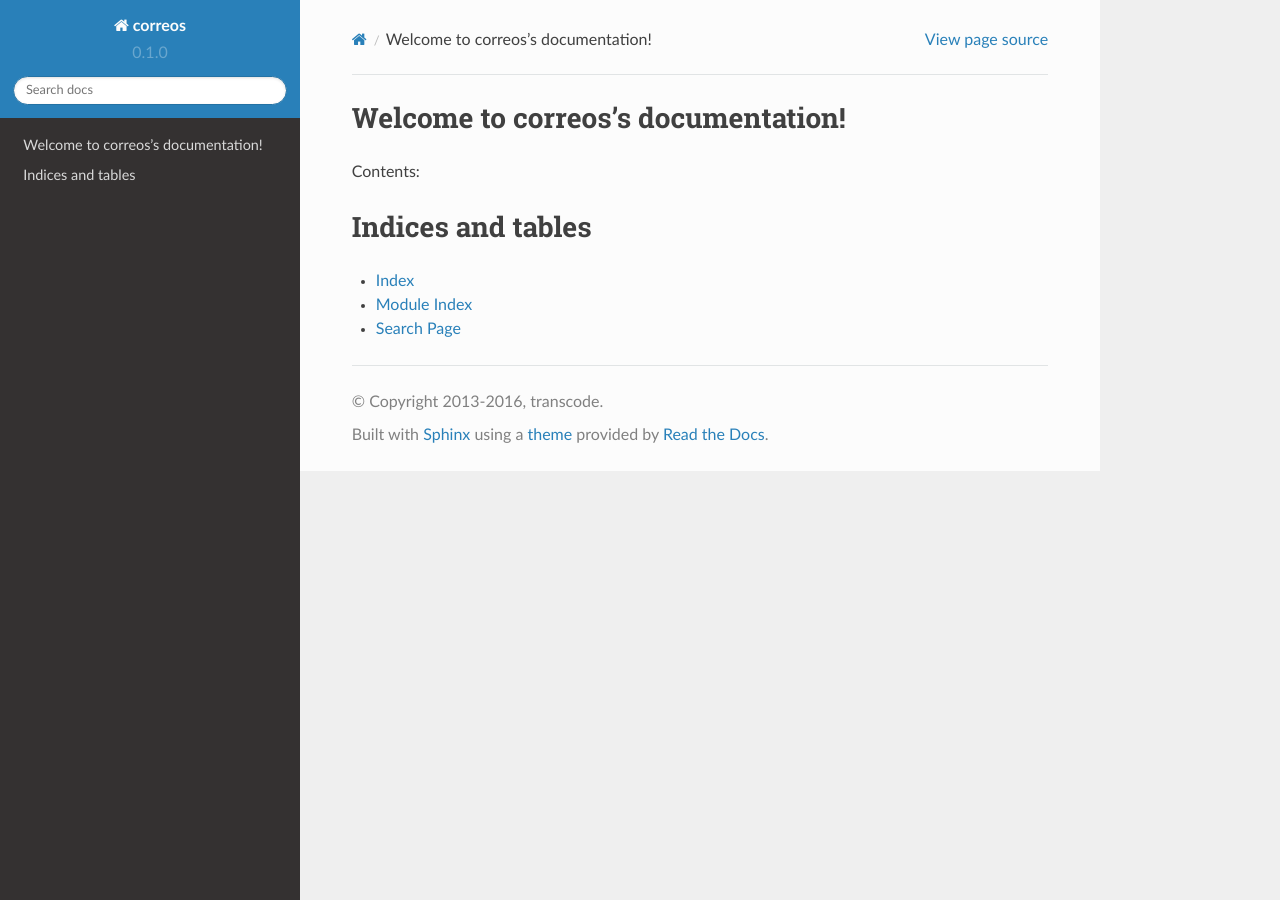
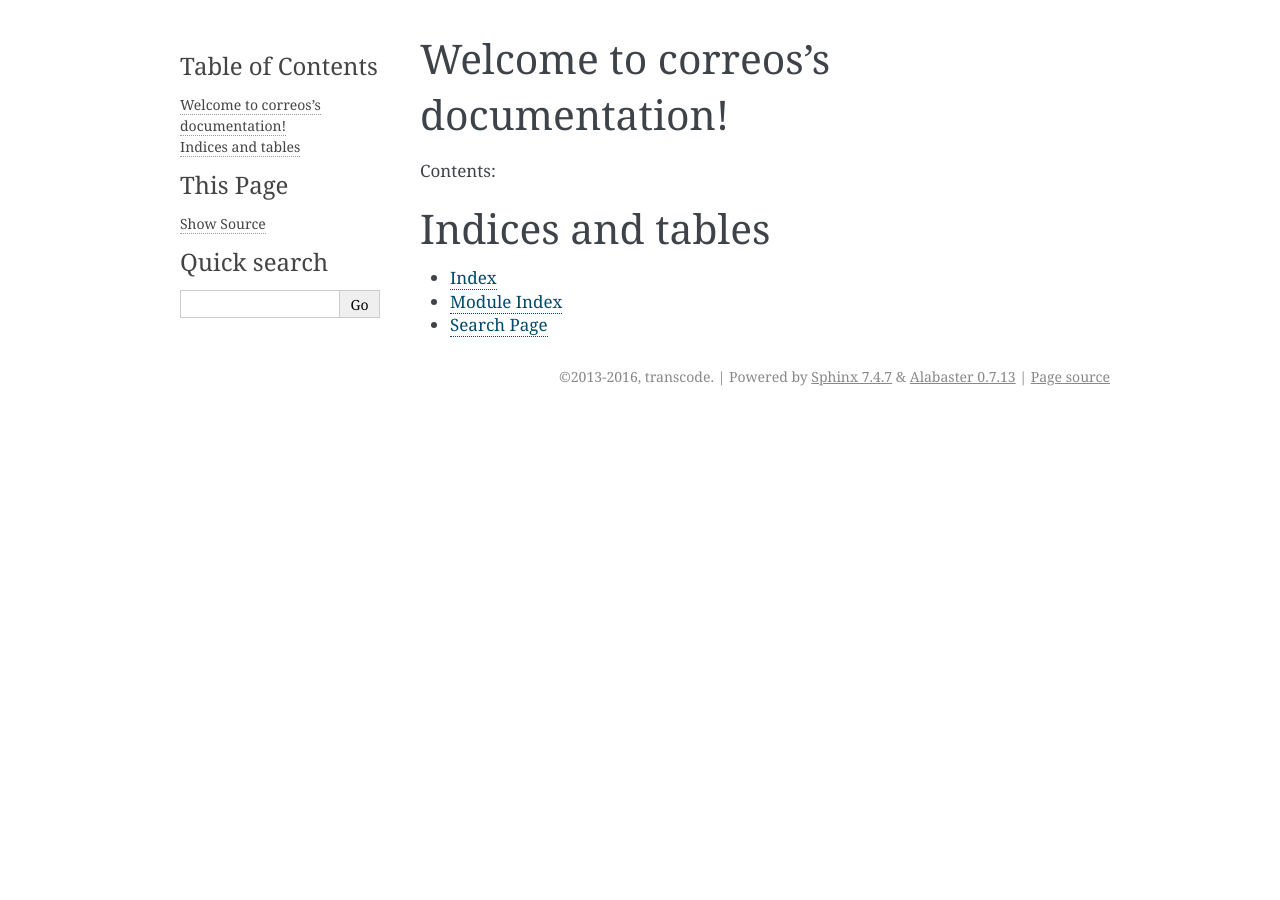
Before and after one commit to transcode-de/correos, a Sphinx documentation site: the page built from docs/source/index.rst, in a window 1280 px wide. Built offline with Sphinx 7.4.7, drawn with Linux system fonts in a browser that asks for light colours.

Commit message:
docs: Changed theme to alabaster

```diff
--- a/docs/source/conf.py
+++ b/docs/source/conf.py
@@ -14,6 +14,8 @@
 from datetime import date
 import sys
 import os
+
+import alabaster
 
 # If extensions (or modules to document with autodoc) are in another directory,
 # add these directories to sys.path here. If the directory is relative to the
@@ -33,6 +35,7 @@ extensions = [
     'sphinx.ext.todo',
     'sphinx.ext.ifconfig',
     'sphinx.ext.viewcode',
+    'alabaster',
 ]
 
 # Add any paths that contain templates here, relative to this directory.
@@ -113,15 +116,29 @@ todo_include_todos = True
 
 # The theme to use for HTML and HTML Help pages.  See the documentation for
 # a list of builtin themes.
-html_theme = 'sphinx_rtd_theme'
+html_theme = 'alabaster'
 
 # Theme options are theme-specific and customize the look and feel of a theme
 # further.  For a list of options available for each theme, see the
 # documentation.
-#html_theme_options = {}
+html_theme_options = {
+    # Relative path (from $PROJECT/_static/) to a logo image, which will appear
+    # in the upper left corner above the name of the project.
+    # 'logo': 'logo.png',
+    'logo_name': True,
+    'description': '',
+    'github_user': 'transcode-de',
+    'github_repo': 'correos',
+    'github_button': True,
+    'github_banner': False,
+    'travis_button': False,
+    'extra_nav_links': {},
+    'analytics_id': '',
+    'show_related': False,
+}
 
 # Add any paths that contain custom themes here, relative to this directory.
-#html_theme_path = []
+html_theme_path = [alabaster.get_path()]
 
 # The name for this set of Sphinx documents.
 # "<project> v<release> documentation" by default.
```
